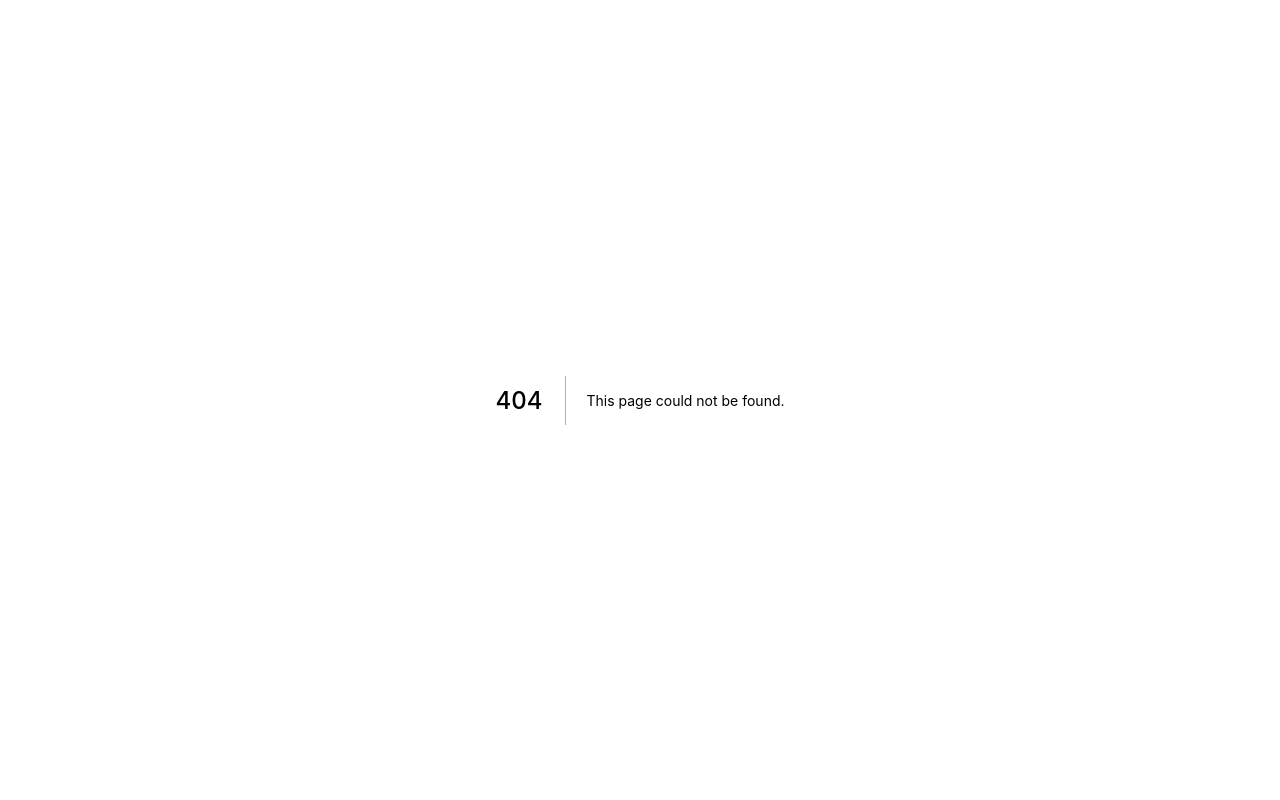
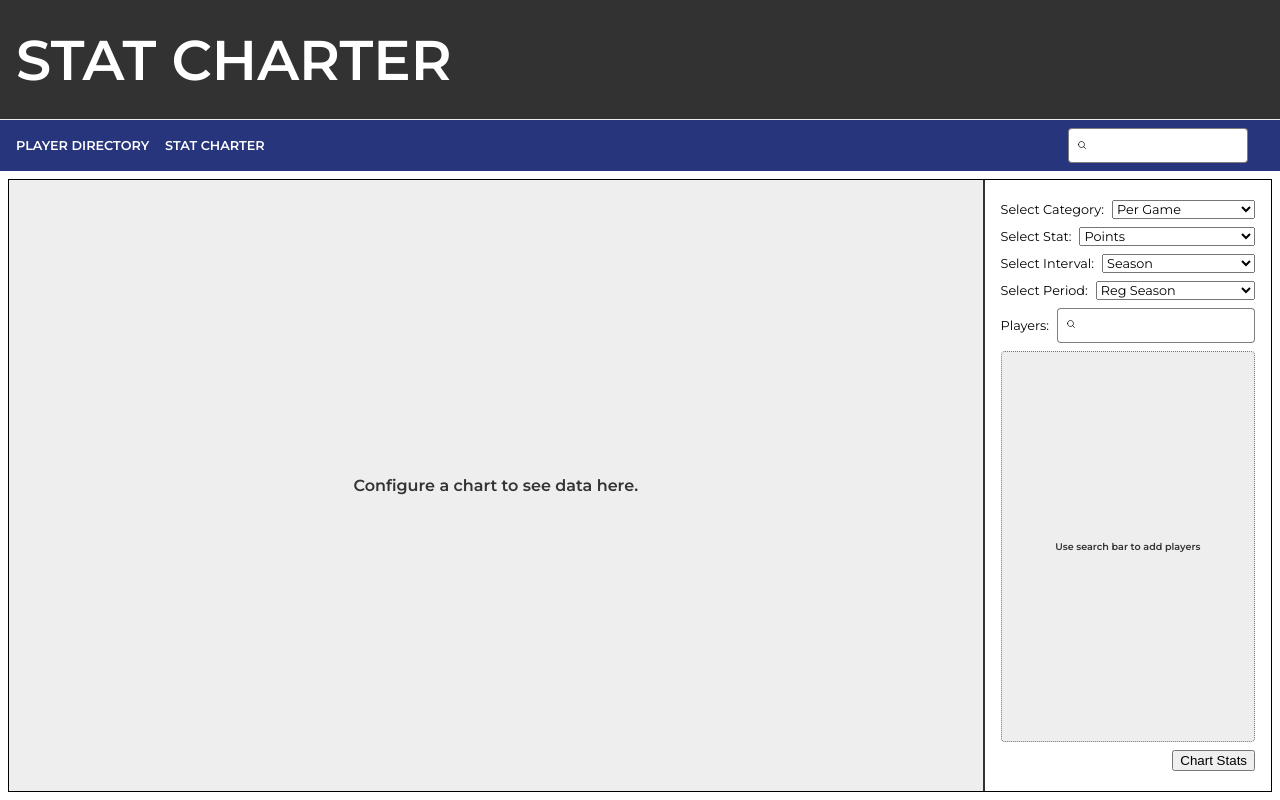
Before and after one commit to mrderyk/hoops-fusion-web, a Next.js app: page /stat-charter in a window 1280 px wide. Before the commit this address had no page. Built offline with nearby package versions, Linux system fonts and the light colour scheme.

Commit message:
add stat charter page

```diff
--- a/pages/index.tsx
+++ b/pages/index.tsx
@@ -1,12 +1,10 @@
 import type { NextPage } from 'next'
-import { Home as Content } from '../src/features/home';
 import { BoxLogo } from '../src/features/home/components/BoxLogo';
 import { Header } from '../src/shared-components/Header';
-import { Link, Nav, NavConfig } from '../src/shared-components/Nav';
+import { Nav } from '../src/shared-components/Nav';
 import { SearchWrapper } from '../src/shared-components/Nav/styled';
 import { PageContentWrapper } from '../src/shared-components/PageContentWrapper';
 import { PageWrapper } from '../src/shared-components/PageWrapper';
-import { SectionWrapper } from '../src/shared-components/SectionWrapper';
 import { Search } from '../src/widgets/Search';
 import { Leaderboards } from './home/components/Leaderboards';
 import { SearchInnerWrapper } from './players/components/styled';
--- /dev/null
+++ b/pages/stat-charter/index.tsx
@@ -0,0 +1,46 @@
+import { NextPage } from 'next';
+import { Header } from '../../src/shared-components/Header';
+import { Title } from '../../src/shared-components/Header/styled';
+import { Nav } from '../../src/shared-components/Nav';
+import { SearchWrapper } from '../../src/shared-components/Nav/styled';
+import { PageContentWrapper } from '../../src/shared-components/PageContentWrapper';
+import { PageWrapper } from '../../src/shared-components/PageWrapper';
+import { Search } from '../../src/widgets/Search';
+import { SearchInnerWrapper } from '../players/components/styled';
+import { StatCharter as StatCharterWidget } from '../../src/widgets/StatCharter';
+
+
+const StatCharter: NextPage = () => {
+  const links = [
+    {
+      text: 'PLAYER DIRECTORY',
+      href: '/players',
+    }, {
+      text: 'STAT CHARTER',
+      href: '/stat-charter',
+    },
+  ];
+
+  return (
+    <PageWrapper>
+      <Header>
+        <Title>STAT CHARTER</Title>
+      </Header>
+      <Nav
+        links={links}
+        extras={[
+          <SearchWrapper>
+            <SearchInnerWrapper>
+              <Search size={'12px'} />
+            </SearchInnerWrapper>
+          </SearchWrapper>
+        ]}
+      />
+      <PageContentWrapper>
+        <StatCharterWidget />
+      </PageContentWrapper>
+    </PageWrapper>
+  );
+}
+
+export default StatCharter
--- a/src/shared-components/Header/styled.ts
+++ b/src/shared-components/Header/styled.ts
@@ -22,3 +22,10 @@ export const ContentWrapper = styled.div`
   position: relative;
   width: 100%;
 `;
+
+export const Title = styled.div`
+  box-sizing: border-box;
+  font-size: 3.5rem;
+  font-weight: 600;
+  padding-right: 1rem;
+`
--- a/src/shared-components/PageContentWrapper.ts
+++ b/src/shared-components/PageContentWrapper.ts
@@ -4,6 +4,7 @@ export const PageContentWrapper = styled.div`
   box-sizing: border-box;
   display: flex;
   padding: 0.5rem;
+  flex: 1;
 
   @media (max-width: 1380px) {
     flex-direction: column;
--- a/src/shared-components/PageWrapper.ts
+++ b/src/shared-components/PageWrapper.ts
@@ -1,5 +1,8 @@
 import styled from '@emotion/styled';
 
 export const PageWrapper = styled.div`
+  display: flex;
+  flex-direction: column;
+  height: 100%;
   text-align: center;
 `;
--- a/src/widgets/StatCharter/styled.ts
+++ b/src/widgets/StatCharter/styled.ts
@@ -6,6 +6,7 @@ export const Wrapper = styled.div`
   box-sizing: border-box;
   display: flex;
   height: 100%;
+  width: 100%;
 `;
 
 export const ControlsWrapper = styled.div`
```
